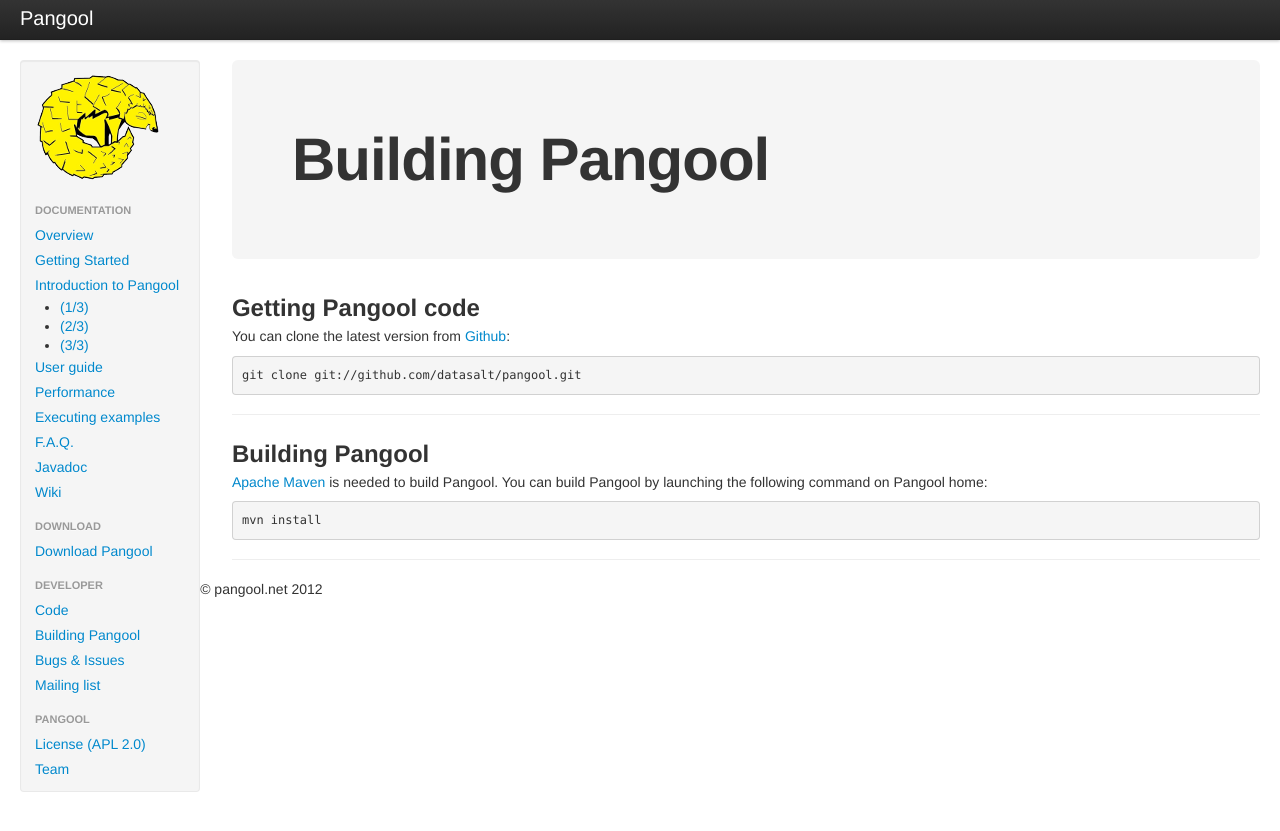
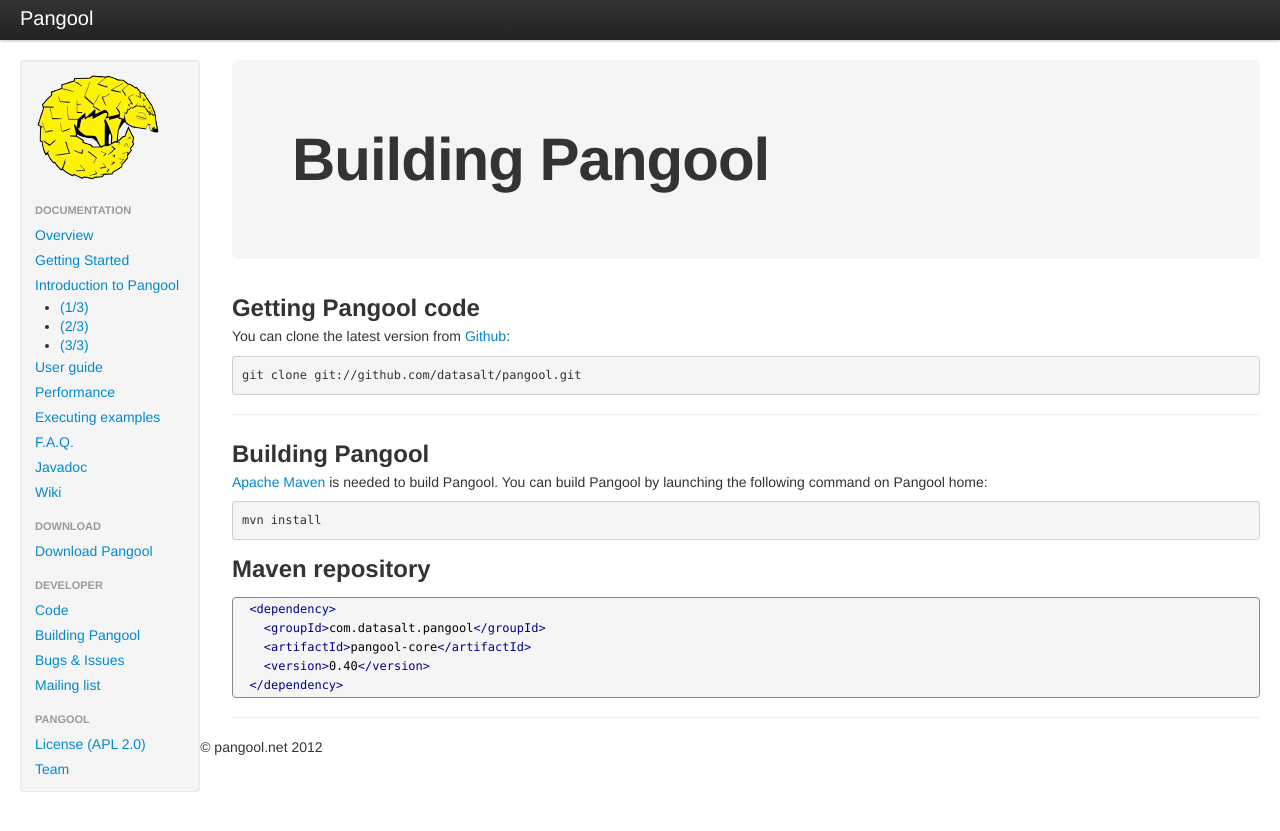
Before and after one commit to datasalt/pangool, a Jekyll site: the page built from build.html, in a window 1280 px wide. Shown: the top 831 px of the page. Built offline with Jekyll 4.4.1, drawn with Linux system fonts in a browser that asks for light colours; nearby versions of some CDN libraries; Markdown is read by kramdown in place of the engine named in the settings.

Commit message:
added maven central repository

```diff
--- a/build.html
+++ b/build.html
@@ -28,4 +28,17 @@
 <pre>
 mvn install
 </pre>
+
+<h2>Maven repository</h2>
+<p>
+
+</p>
+<pre class="prettyprint">
+  &lt;dependency&gt;
+    &lt;groupId&gt;com.datasalt.pangool&lt;/groupId&gt;
+    &lt;artifactId&gt;pangool-core&lt;/artifactId&gt;
+    &lt;version&gt;0.40&lt;/version&gt;
+  &lt;/dependency&gt;
+</pre>
+
 <hr>
```
